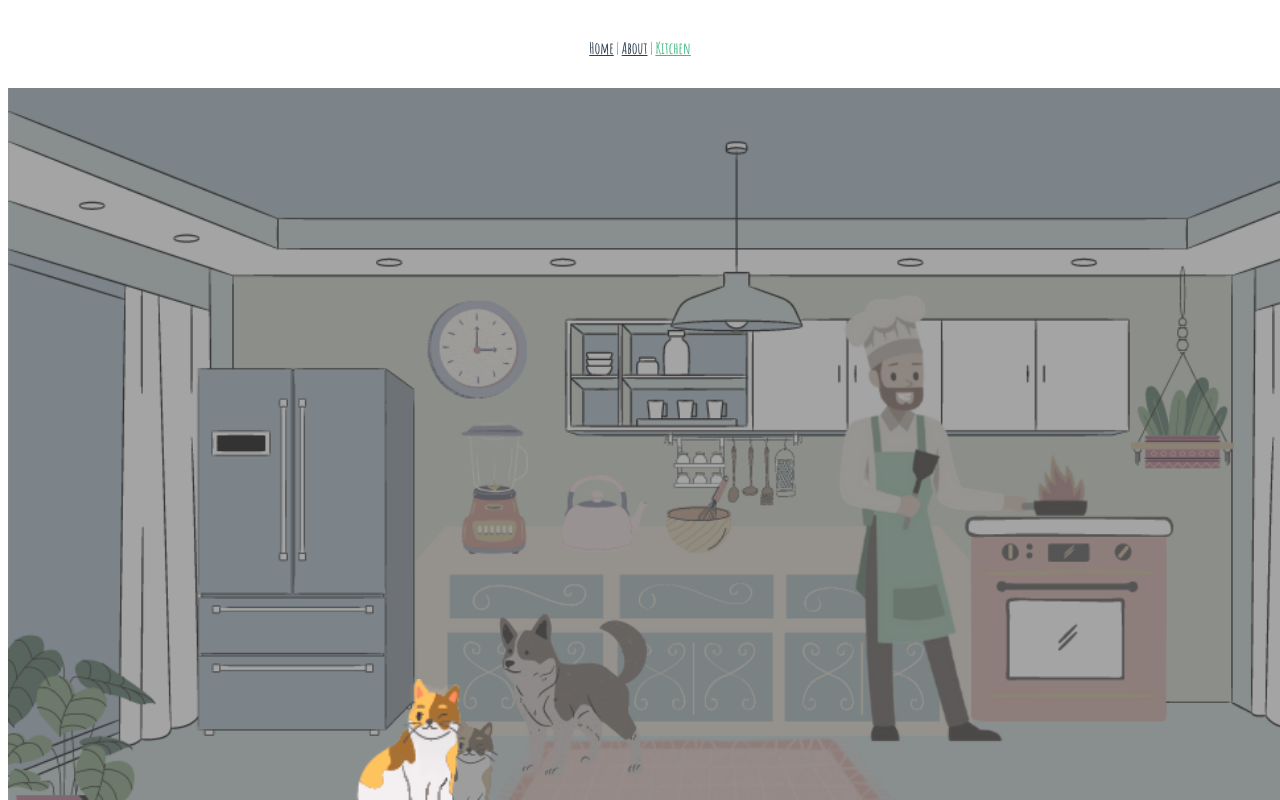
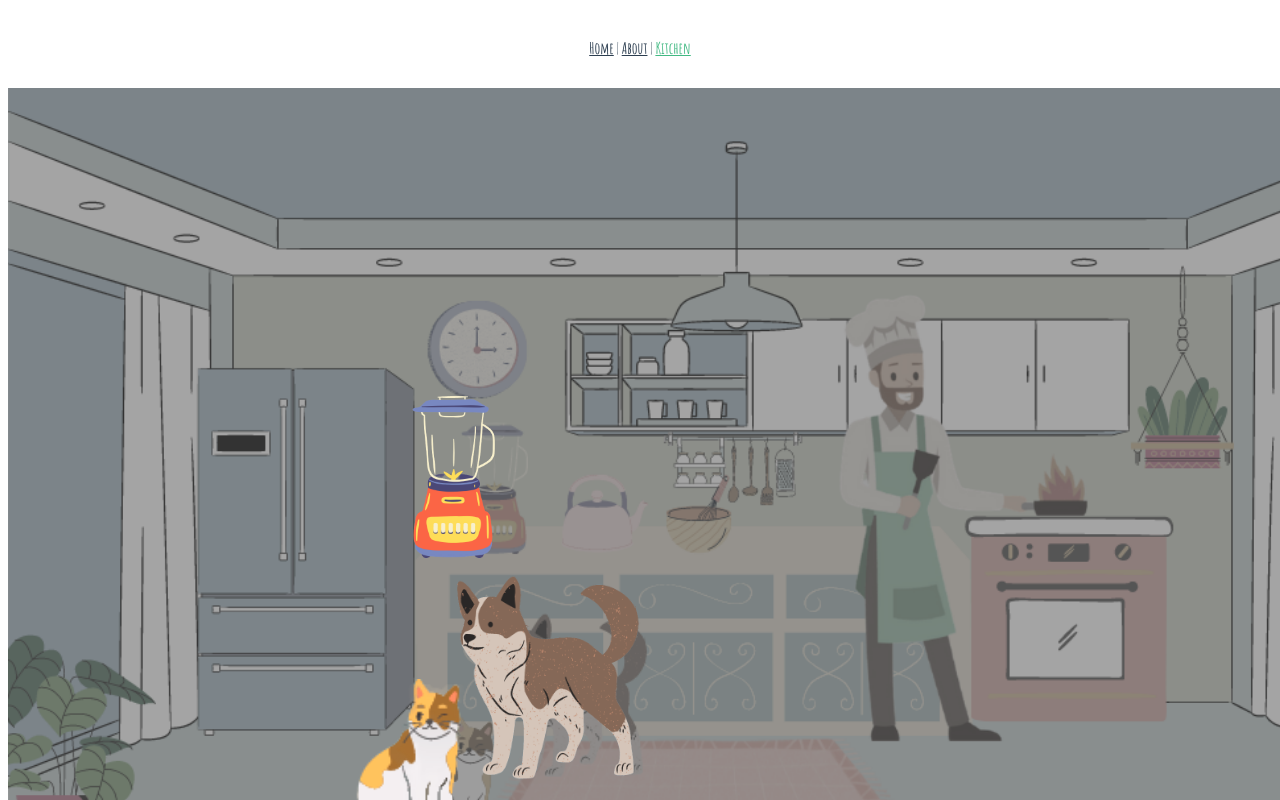
Before and after one commit to Broken-Lore/kiku-app, a Vue app: page /kitchen in a window 1280 px wide. Both pictures are taken after a click on the button "Play". Shown: the top 800 px of the page. Built offline with nearby package versions, Linux system fonts and the light colour scheme.

Commit message:
components mixer and dog

```diff
--- a/src/components/Dog.vue
+++ b/src/components/Dog.vue
@@ -9,29 +9,40 @@
     </figure>
  </template>
 
+
+
+
  <script>
+   import dogSfx from "@/assets/sound/dog.mp3";
  export default {
      name:"Dog",
 
 methods:{
- playDog(){
+   playMode() {
+      this.state = !this.state;
+      console.log(this.state);
+    },
+    playDog(){
+      let dog = new Audio(dogSfx)
+      dog.play()
+    },
 
-      let dog = new Audio(dogSfx)
-
-dog.play()
-    },
-    }
-
- }
+  },
+};
  </script>
 
  <style scoped>
-   .cat {
+  .dog {
   position: absolute;
-  bottom: -1vh;
-  left: 19vw;
-  min-width: 15vw;
-  min-height: 15vw;
+  bottom: 11vh;
+  left: 31vw;
+  width: 9vw;
+
+
+}
+.img-dog{
+  width: 16vw;
+  height: 16vw;
 }
 
  </style>
--- a/src/components/Kitchen.vue
+++ b/src/components/Kitchen.vue
@@ -14,6 +14,7 @@
     />
 
     <Dog v-if="state === true"/>
+    <Mixer v-if="state === true"/>
     <!-- Sound object  -->
     <figure class="cat">
       <img
@@ -53,13 +54,14 @@
 <script>
 
 import Dog from "./Dog.vue";
+import Mixer from "./Mixer.vue";
 
 
 
 export default {
   name: "Kitchen",
   components: {
-
+    Mixer,
     Dog
   },
   data() {
--- /dev/null
+++ b/src/components/Mixer.vue
@@ -0,0 +1,49 @@
+ <template>
+    <figure class="mixer">
+      <img
+        @click="playMixer"
+        class="img-mixer"
+       src="../assets/img/mixer.png"
+      />
+
+    </figure>
+ </template>
+
+
+
+
+ <script>
+   import mixerSfx from "@/assets/sound/mixer.mp3";
+
+ export default {
+     name:"Mixer",
+
+methods:{
+  playMode() {
+      this.state = !this.state;
+      console.log(this.state);
+    },
+    playMixer(){
+      let mixer = new Audio(mixerSfx)
+      mixer.play()
+    },
+
+  },
+};
+ </script>
+
+ <style scoped>
+  .mixer {
+  position: absolute;
+  bottom: 38.5vh;
+  left: 25.2vw;
+  width: 9vw;
+
+
+}
+.img-mixer{
+  width: 13vw;
+  height: 13vw;
+}
+
+ </style>
```
Also changed, not shown: src/assets/img/mixer.png (renamed from src/assets/img/mixing-removebg-preview.png).
